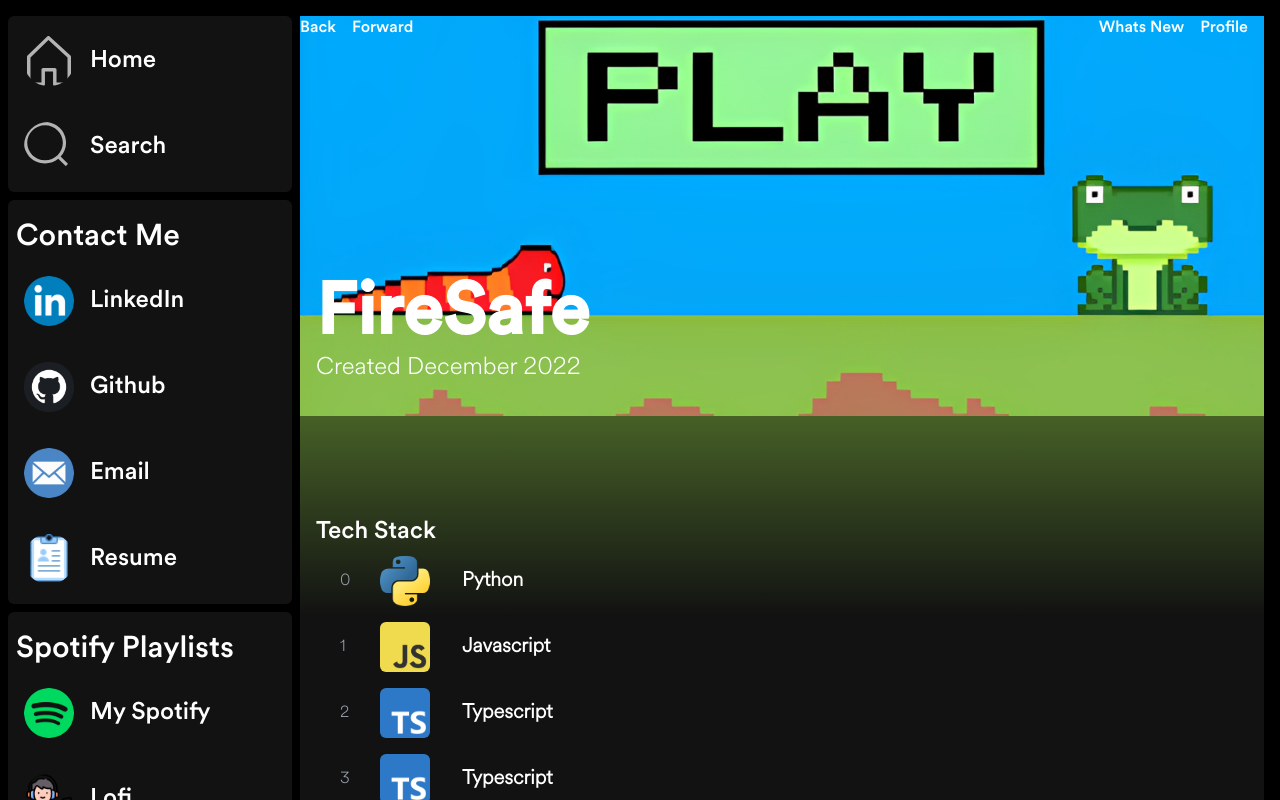
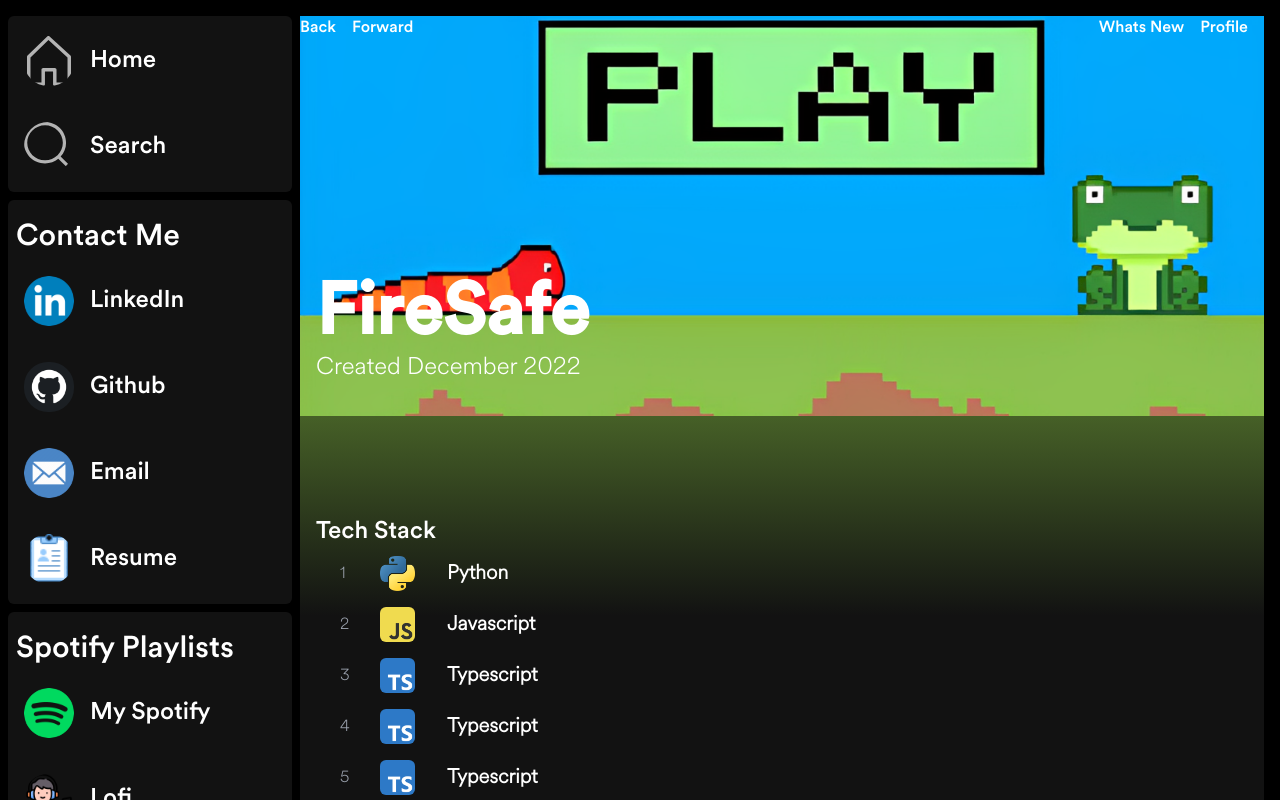
Before and after one commit to TylerBeach/spotify-portfolio-v2, a Next.js app in the folder frontend/: page /projects/FireSafe in a window 1280 px wide. Built offline with nearby package versions, Linux system fonts and the light colour scheme.

Commit message:
fix tech stack display + add link beside TODO: add image for link

```diff
--- a/frontend/src/Components/Project.tsx
+++ b/frontend/src/Components/Project.tsx
@@ -58,17 +58,27 @@ interface Project {
             >
             </div>
 
+            <div className='h-auto w-full flex flex-row flex-wrap justify-between px-4 my-4 mt-[-100px]'>
+
                 {/* project tech stack */}
-            <div className='px-4 flex flex-col my-4 mt-[-100px]'>
+                <div className='flex flex-col w-auto'>
                     <h2 className='text-2xl'>Tech Stack</h2>
 
                     {project.techStack.map((techStack, index) => (
-                    <div key={index} className='hover-effect flex flex-row rounded-md w-[100%] h-auto min-w-[300px] gap-x-6 pl-6 items-center SpotifyLightFont'>
-                        <h2 className='text-gray-400 w-2'>{index}</h2>
-                        <img className='rounded-md w-[50px] h-[50px] object-contain m-2 ' src={`/images/techStack/${techStack}.png`} alt="Tech Stack"/>
+                        <div key={index} className='hover-effect2 flex flex-row rounded-md w-[100%] h-auto min-w-[350px] gap-x-6 pl-6 items-center SpotifyLightFont'>
+                            <h2 className='text-gray-400 w-2'>{index+1}</h2>
+                            <img className='rounded-md w-[35px] h-[35px] object-contain m-2 ' src={`/images/techStack/${techStack}.png`} alt="Tech Stack"/>
                             <h1 className='text-white font-semibold text-xl'>{techStack}</h1>
                         </div>
                     ))}
+                </div>
+
+                {/* project github link */}
+                <div className='w-[600px]'>
+                    <a href={project.link} className=''>Link</a>
+
+                </div>
+
             </div>
 
             {/* project paragraphs */}
@@ -89,8 +99,6 @@ interface Project {
             </div>
 
 
-            {/* project github link */}
-            <a href={project.link} className='px-4'>Link</a>
         </div>
     );
 }
--- a/frontend/src/globals.css
+++ b/frontend/src/globals.css
@@ -131,3 +131,12 @@ html {
   background-color: #212121;
   transition: 0.25s;
 }
+
+.hover-effect2 {
+  transition: 0.1s;
+}
+
+.hover-effect2:hover {
+  background-color: #464646ad;
+  transition: 0.1s;
+}
```
Also changed, not shown: frontend/public/images/arrow.png (added). Lines whose indentation alone changed are shown as unchanged.
